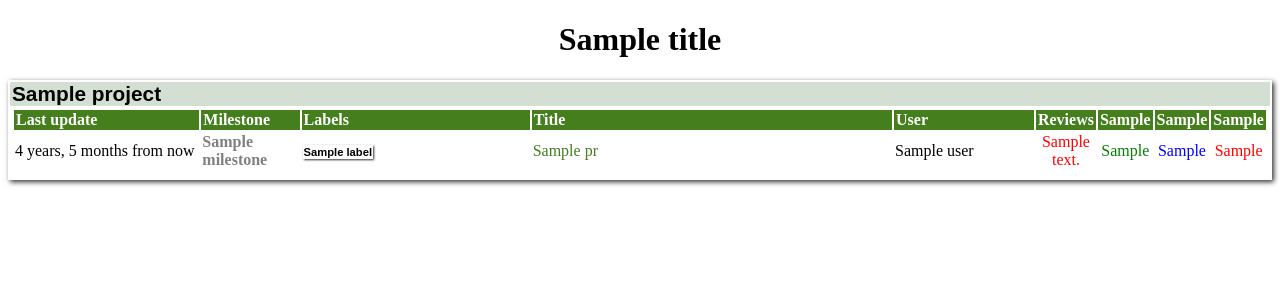
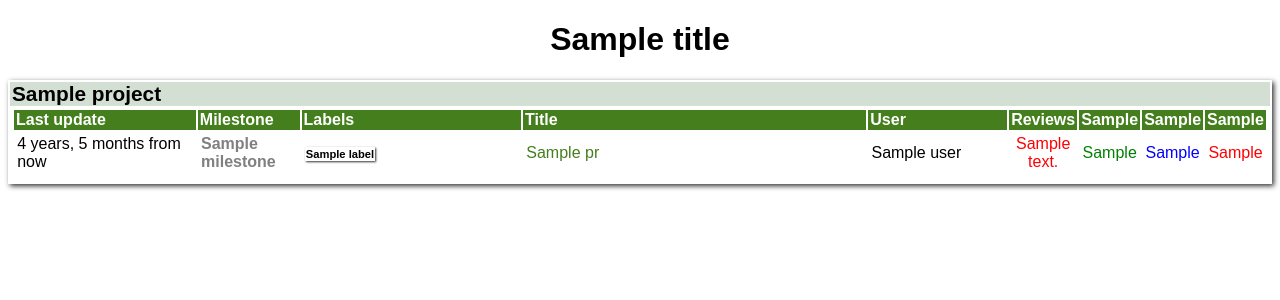
Before and after one commit to Genymobile/gm_pr, a Django app: template gm_pr/templates/pr.html in a window 1280 px wide. Shown: the top 300 px of the page. Run offline with Django 3.2, Linux system fonts and the light colour scheme; the template is opened without the code that fills it: most values are stand-ins (such as "Sample title", 1, 10 or a date in 2020); parts of the project's set-up code (start-up, migrations or seed data) failed here and were passed over.

Commit message:
CSS cleanup: use sans-serif everywhere

```diff
--- a/gm_pr/static/gm_pr.css
+++ b/gm_pr/static/gm_pr.css
@@ -1,5 +1,6 @@
 body {
   text-align: center;
+  font-family: sans-serif;
 }
 .project-box {
   box-shadow: 2px 2px 5px #333;
@@ -23,6 +24,9 @@ tr:nth-child(even) {
 tr:nth-child(odd) {
   background: #f0f0f0;
 }
+td{
+  padding: 0.2em;
+}
 td a:link, td a.active:link, td a:hover, td a:visited {
   color: #447e1d;
   text-decoration: none;
@@ -32,7 +36,6 @@ td a:hover {
 }
 .project-name {
   font-size: 1.3em;
-  font-family: sans-serif;
   font-weight: bold;
   padding-left: 2px;
   padding-right: 2px;
@@ -53,7 +56,6 @@ td a:hover {
 .labelname {
   font-size: 0.7em;
   box-shadow: 1px 1px 2px #333;
-  font-family: sans-serif;
   padding: 1px;
 }
 .labelname-dark {
```
